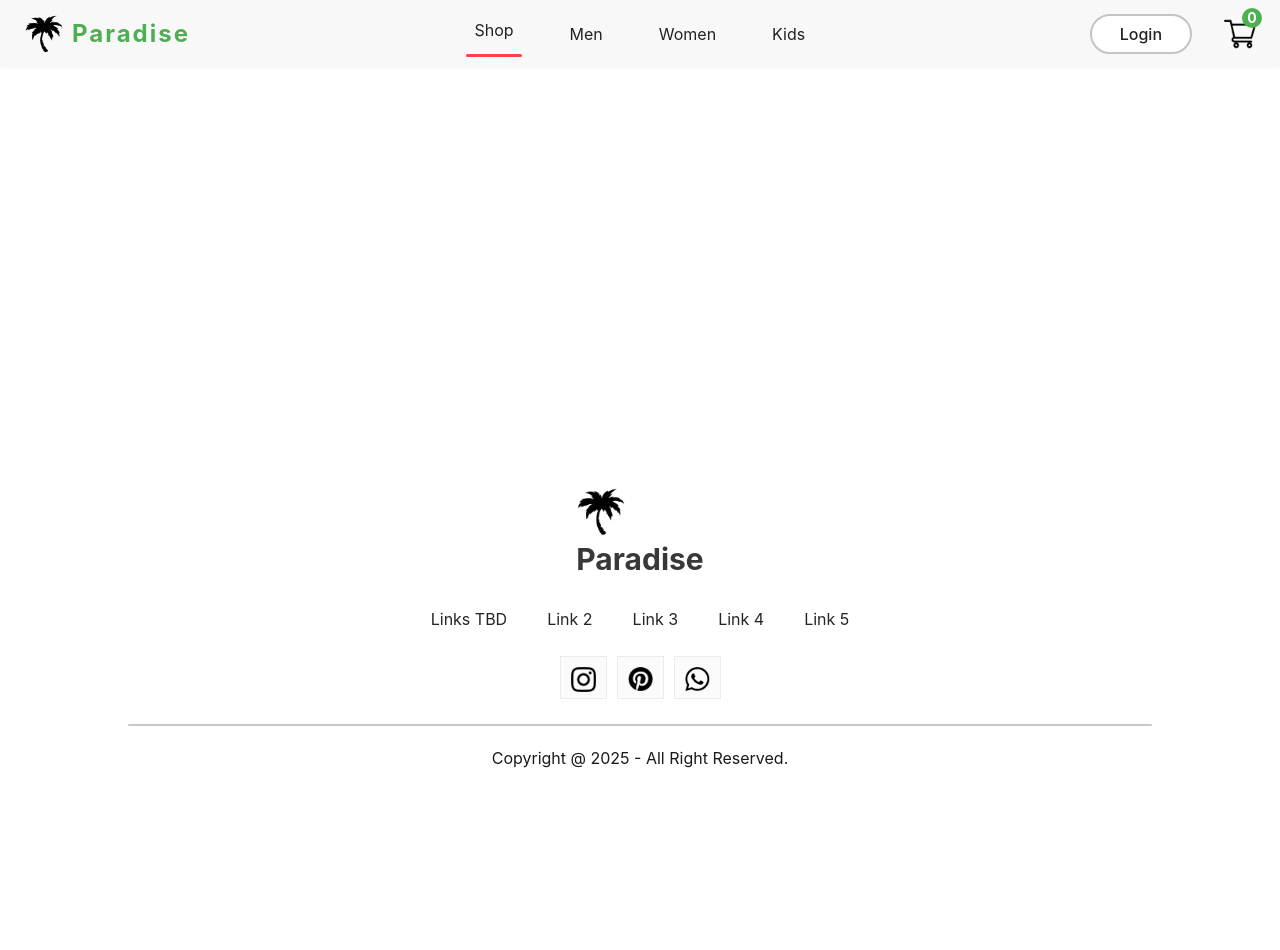
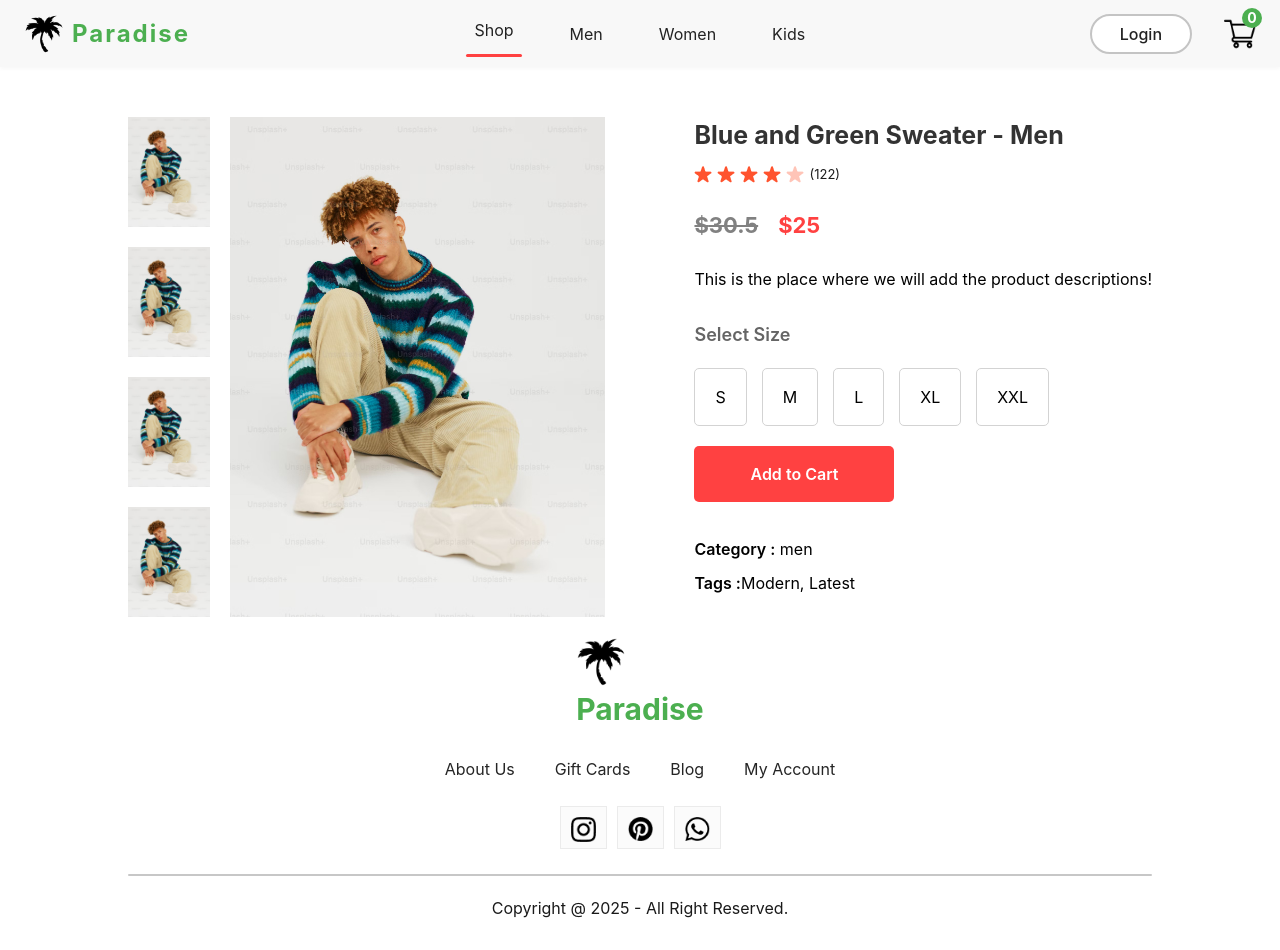
Before and after one commit to FranklinUniversityCompSciPracticum/SU25_Team2, a React (Create React App) app in the folder frontend/: page /product/10 in a window 1280 px wide. Before the commit the page ends 800 px from the top, so only its background shows below. Built offline with nearby package versions, Linux system fonts and the light colour scheme.

Commit message:
Created ProductDisplay.jsx component and styling, confirmed Item.jsx links to the correct product page, updated Footer.jsx links adding "about" route for future about page. Updated PopularProducts styling to prevent wrapping images, algin-items basline for visual clarity.

```diff
--- a/frontend/src/Components/Footer/Footer.css
+++ b/frontend/src/Components/Footer/Footer.css
@@ -12,7 +12,7 @@
     gap: 15px;
 }
 .footer-logo p{
-    color: #383838;
+    color: #4CAF50;
     font-size: 30px;
     font-weight: 700;
 }
--- a/frontend/src/Components/Footer/Footer.jsx
+++ b/frontend/src/Components/Footer/Footer.jsx
@@ -17,11 +17,10 @@ const Footer = () => {
                 </Link>
             </div>
             <ul className="footer-links">
-                <li>Links TBD</li>
-                <li>Link 2</li>
-                <li>Link 3</li>
-                <li>Link 4</li>
-                <li>Link 5</li>
+                <li><Link to="/about">About Us</Link></li>
+                <li>Gift Cards</li>
+                <li>Blog</li>
+                <li><Link to="/login">My Account</Link></li>
             </ul>
             <div className="footer-social-icons">
                 <div className="footer-icons-container">
--- a/frontend/src/Components/Item/Item.jsx
+++ b/frontend/src/Components/Item/Item.jsx
@@ -6,7 +6,7 @@ import { Link } from 'react-router-dom'
 const Item = (props) => {
   return (
     <div className='item'>
-     <Link to={`/product/${props.id}`}><img src={props.image} alt="" /></Link>
+     <Link to={`/product/${props.id}`}><img src={props.image} alt={props.name} /></Link>
       <p>{props.name}</p>
       <div className="item-prices">
         <div className="item-price-new">
--- a/frontend/src/Components/Popular/Popular.css
+++ b/frontend/src/Components/Popular/Popular.css
@@ -8,22 +8,19 @@
 }
 .popular h1{
     color: #171717;
-    font-size: 40px;
+    font-size: 25px;
     font-weight: 600;
 }
-.popular hr{
-    width: 150px;
-    height: 4px;
-    border-radius: 10px;
-    background: #252525;
-}
+
 .popular-item{
-    margin-top: 40px;
+    margin-top: 20px;
     display: flex;
     width: 100%;
-    flex-wrap: wrap;
+    /* flex-wrap: wrap;
+    Was causing display issues*/
     gap: 25px;
     justify-content: center;
+    align-items: baseline;
 }
 /* ---------- media query------------ */
 
--- a/frontend/src/Components/Popular/Popular.jsx
+++ b/frontend/src/Components/Popular/Popular.jsx
@@ -10,7 +10,6 @@ const Popular = (props) => {
   return (
     <div className='popular'>
       <h1>Popular in Men</h1>
-      <hr />
       <div className="popular-item">
         {data_product.map((item, index) => {
             return (
--- /dev/null
+++ b/frontend/src/Components/ProductDisplay/ProductDisplay.css
@@ -0,0 +1,107 @@
+.productdisplay{
+    display: flex;
+    justify-content: space-between;
+    padding: 0px 10%;
+    gap: 30px;
+    margin-top: 50px;
+}
+
+.productdisplay-left{
+    display: flex;
+    gap: 20px;
+}
+
+.productdisplay-img-list{
+    display: flex;
+    flex-direction: column;
+    gap: 20px;
+}
+
+.productdisplay-img-list img{
+    height: 110px;
+}
+
+.productdisplay-main-img{
+    height: 500px;
+}
+
+.productdisplay-right{
+    display: flex;
+    flex-direction: column;
+}
+
+.productdisplay-right h1{
+    color: #333333;
+    font-size: 25px;
+    font-weight: 700;
+}
+
+.productdisplay-right-stars{
+    display: flex;
+    align-items: center;
+    margin-top: 10px;
+    gap: 5px;
+    color: #1c1c1c;
+    font-size: 13px;
+}
+
+.productdisplay-right-prices{
+    display: flex;
+    margin: 25px 0px;
+    gap: 20px;
+    font-size: 22px;
+    font-weight: 700;
+}
+
+.productdisplay-right-price-old{
+    color: #818181;
+    text-decoration: line-through;
+}
+
+.productdisplay-right-price-new{
+    color: #ff4141;
+}
+.productdisplay-right-size h1{
+    margin-top: 30px;
+    color: #656565;
+    font-size: 18px;
+    font-weight: 600;
+}
+
+.productdisplay-right-sizes{
+    display: flex;
+    margin: 20px 0px;
+    gap: 15px;
+}
+
+.productdisplay-right-sizes div{
+    padding: 16px 20px;
+    border: 1px solid #d3d3d3;
+    border-radius: 5px;
+    cursor: pointer;
+}
+
+.productdisplay-right-sizes div:hover{
+    background: #FFD54F;
+}
+
+.productdisplay-right button{
+    padding: 16px 20px;
+    width: 200px;
+    font-size: 16px;
+    font-weight: 600;
+    background: #ff4141;
+    margin-bottom: 25px;
+    color: white;
+    border: none;
+    border-radius: 5px;
+    cursor: pointer;
+}
+
+.productdisplay-right-category{
+    margin-top: 10px;
+}
+
+.productdisplay-right-category span{
+    font-weight: 600;
+}
--- /dev/null
+++ b/frontend/src/Components/ProductDisplay/ProductDisplay.jsx
@@ -0,0 +1,63 @@
+import React, { useContext } from 'react';
+import { ShopContext } from '../../Context/ShopContext';
+import './ProductDisplay.css';
+import star_icon from "../Assets/star_icon.png";
+import star_dull_icon from "../Assets/star_dull_icon.png";
+
+/* This ProductDisplay component displays the product details. It is used in the Product page.
+   The product details are passed as props from the Product page. */
+
+const ProductDisplay = (props) => {
+    const { product } = props;
+    const { addToCart } = useContext(ShopContext);
+    return (
+        <div className='productdisplay'>
+            <div className="productdisplay-left">
+                <div className="productdisplay-img-list">
+                    <img src={product.image} alt="" />
+                    <img src={product.image} alt="" />
+                    <img src={product.image} alt="" />
+                    <img src={product.image} alt="" />
+                </div>
+                <div className="productdisplay-img">
+                    <img className='productdisplay-main-img' src={product.image} alt="" />
+                </div>
+                </div>
+                <div className="productdisplay-right">
+                <h1>{product.name}</h1>
+                <div className="productdisplay-right-stars">
+                    <img src={star_icon} alt="" />
+                    <img src={star_icon} alt="" />
+                    <img src={star_icon} alt="" />
+                    <img src={star_icon} alt="" />
+                    <img src={star_dull_icon} alt="" />
+                    <p>(122)</p>
+                </div>
+                <div className="productdisplay-right-prices">
+                    <div className="productdisplay-right-price-old">${product.old_price}</div>
+                    <div className="productdisplay-right-price-new">${product.new_price}</div>
+                </div>
+                <div className="productdisplay-right-description">
+                    This is the place where we will add the product descriptions!
+                    {/*product description*/}
+                </div>
+                <div className="productdisplay-right-size">
+                    <h1>Select Size</h1>
+                    <div className="productdisplay-right-sizes">
+                        <div>S</div>
+                        <div>M</div>
+                        <div>L</div>
+                        <div>XL</div>
+                        <div>XXL</div>
+                    </div>
+                </div>
+                <button onClick={() => { addToCart(product.id) }}>Add to Cart</button>
+                <p className='productdisplay-right-category'>
+                    <span>Category :</span> {product.category}
+                </p>
+                <p className='productdisplay-right-category'><span>Tags :</span>Modern, Latest</p>
+            </div>
+        </div>
+    )
+}
+export default ProductDisplay;
--- a/frontend/src/Pages/Product.jsx
+++ b/frontend/src/Pages/Product.jsx
@@ -1,7 +1,7 @@
 import React, {useContext} from 'react'
 import { ShopContext } from '../Context/ShopContext';
 import {useParams} from 'react-router-dom';
-
+import ProductDisplay from '../Components/ProductDisplay/ProductDisplay';
 
 const Product = () => {
   const {all_product} = useContext(ShopContext);
@@ -13,9 +13,7 @@ const Product = () => {
   }
 
   return (
-    <div>
-
-    </div>
+    <ProductDisplay product={product} />
   )
 }
 
```
